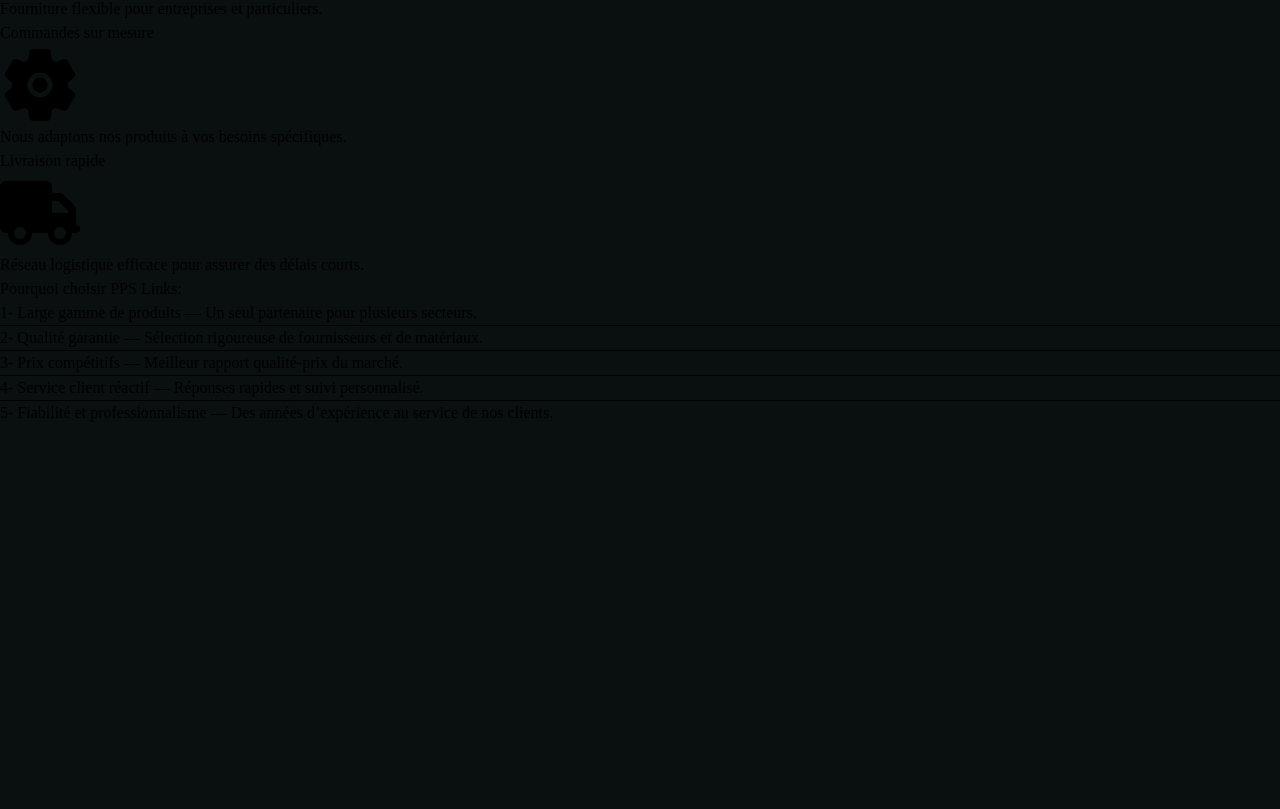
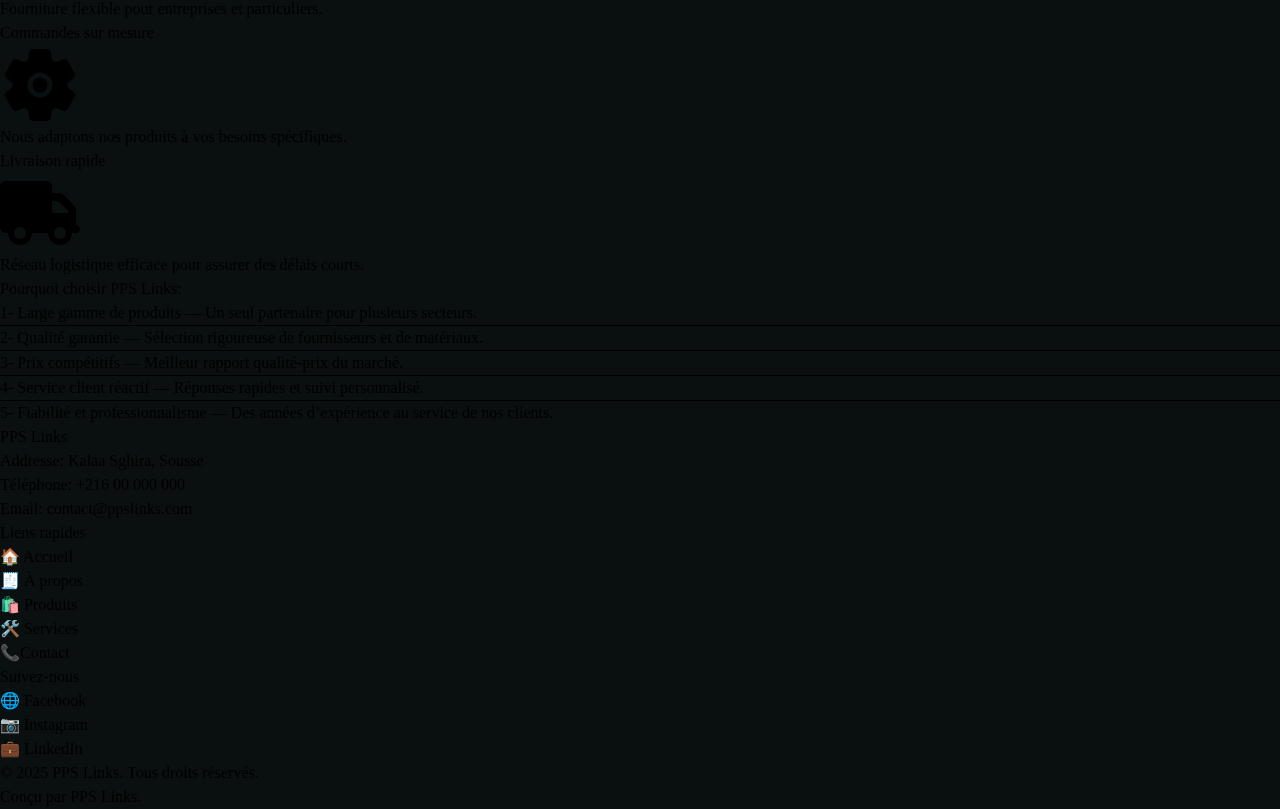
Before and after one commit to WissemJderi/pps-links-official-website, a React (Vite) app: page / in a window 1280 px wide. Shown: the part 1667-2476 px from the top of the page. Before the commit the page ends 2092 px from the top, so only its background shows below. Built offline with nearby package versions, Linux system fonts and the light colour scheme.

Commit message:
Create the footer

```diff
--- a/src/App.jsx
+++ b/src/App.jsx
@@ -1,4 +1,5 @@
 import AboutUs from "./components/AboutUs";
+import Footer from "./components/Footer";
 import Hero from "./components/Hero";
 import Navbar from "./components/Navbar";
 import Products from "./components/Products";
@@ -15,6 +16,7 @@
       <Products />
       <Services />
       <WhyChooseUs />
+      <Footer />
     </>
   );
 }
--- a/src/components/Footer.jsx
+++ b/src/components/Footer.jsx
@@ -0,0 +1,44 @@
+const Footer = () => {
+  const currentYear = new Date().getFullYear();
+  const titleStyle = "font-semibold";
+  const labelStyle = "font-semibold";
+  return (
+    <footer className="p-10 flex flex-col gap-4">
+      <h1 className="text-3xl text-white font-semibold">PPS Links</h1>
+      <section className="flex flex-row gap-2 justify-between border-b border-white py-4">
+        <div className="flex flex-col text-[#D9D9D9] text-sm">
+          <p>
+            <span className={`${labelStyle}`}>Addresse:</span> Kalaa Sghira,
+            Sousse
+          </p>
+          <p>
+            <span className={`${labelStyle}`}>Téléphone:</span> +216 00 000 000
+          </p>
+          <p>
+            <span className={`${labelStyle}`}>Email:</span> contact@ppslinks.com
+          </p>
+        </div>
+        <div className="flex flex-col text-[#D9D9D9] text-sm">
+          <p className={`${titleStyle}`}>Liens rapides</p>
+          <p>🏠 Accueil</p>
+          <p>🧾 À propos</p>
+          <p>🛍️ Produits</p>
+          <p>🛠️ Services</p>
+          <p>📞Contact</p>
+        </div>
+        <div className="flex flex-col text-[#D9D9D9] text-sm">
+          <p className={`${titleStyle}`}>Suivez-nous</p>
+          <p>🌐 Facebook</p>
+          <p>📷 Instagram</p>
+          <p>💼 LinkedIn</p>
+        </div>
+      </section>
+      <section className="text-[#D9D9D9] text-xs text-center">
+        <p>© {currentYear} PPS Links. Tous droits réservés.</p>
+        <p>Conçu par PPS Links.</p>
+      </section>
+    </footer>
+  );
+};
+
+export default Footer;
--- a/src/components/WhyChooseUs.jsx
+++ b/src/components/WhyChooseUs.jsx
@@ -13,7 +13,7 @@
     );
   });
   return (
-    <div className=" flex flex-col gap-12">
+    <div className="flex flex-col gap-12">
       <Title text="Pourquoi choisir PPS Links" />
       <section className="flex flex-col gap-3 text-black text-center font-medium bg-[#D9D9D9] py-15 px-5">
         {companyAdvList}
```
